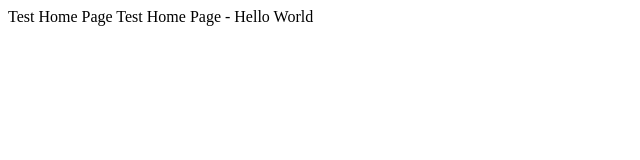
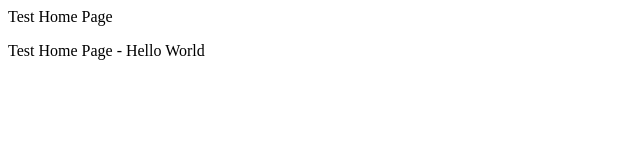
Before and after one commit to david-fausett/david-fausett, a plain HTML site: page index.html in a window 1280 px wide. Shown: the whole page, without its empty margins (0-640 px from the left). Drawn offline with Linux system fonts and the light colour scheme.

Commit message:
testing
testing

```diff
--- a/index.html
+++ b/index.html
@@ -1,5 +1,7 @@
 <!doctype html>
 <html>
 <head>Test Home Page</head>
-    <body>Test Home Page - Hello World</body>
+    <body>
+        <p>Test Home Page - Hello World</p>
+    </body>
 </html>
```
